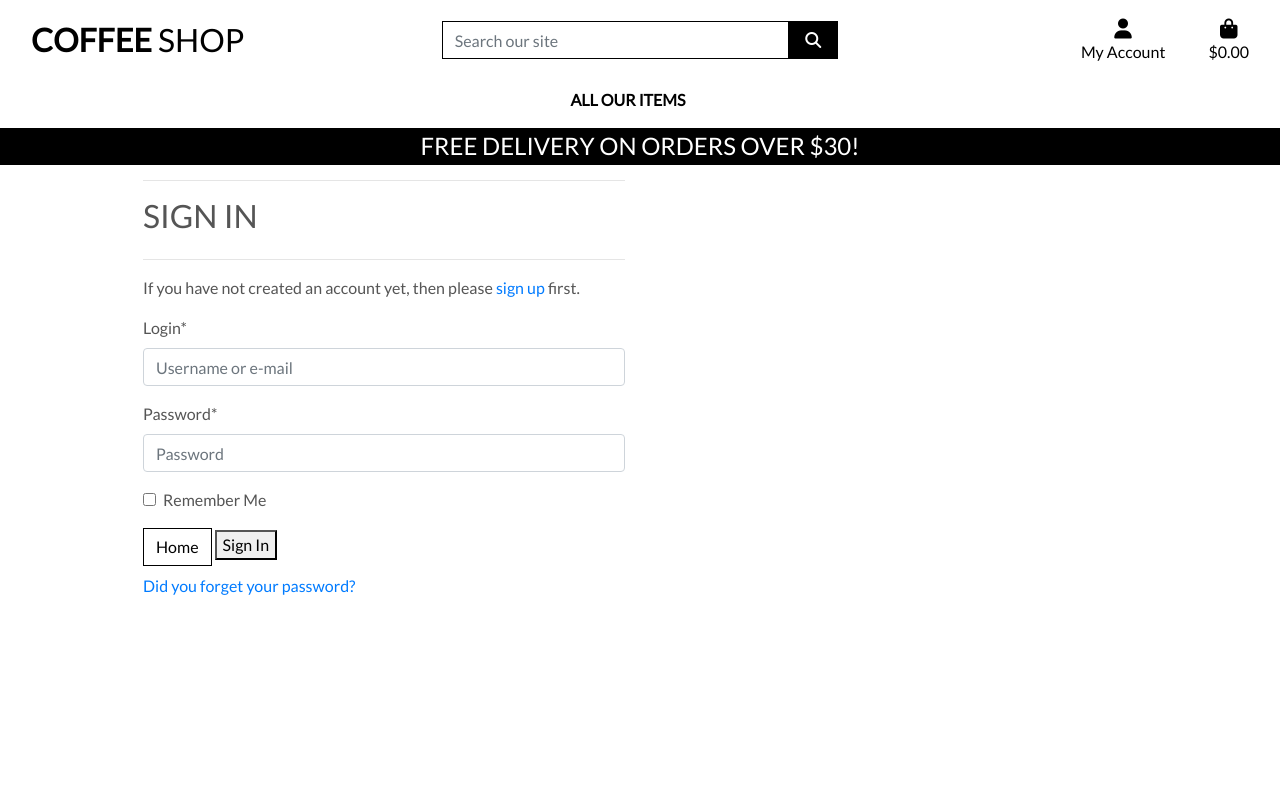
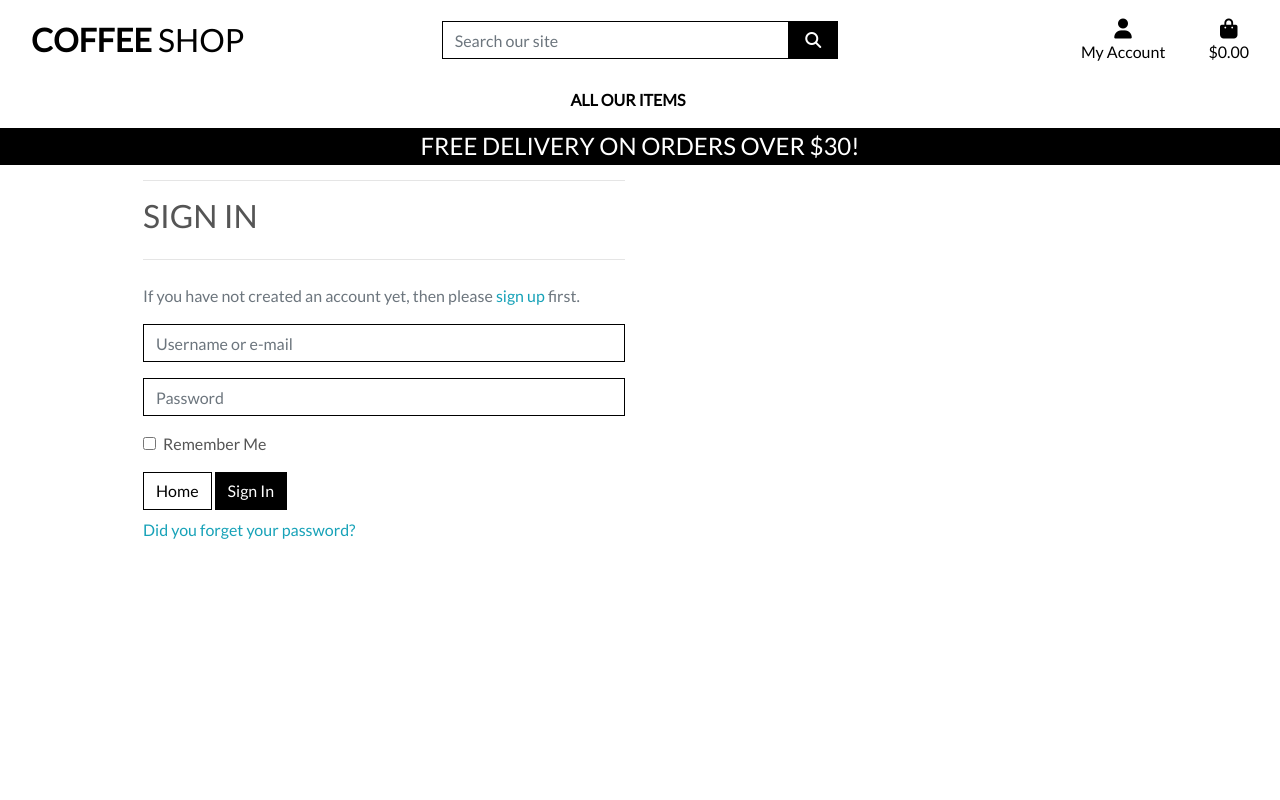
Before and after one commit to jessicafransson/coffee-shop, a Django app: page /accounts/login/ in a window 1280 px wide. Run offline with Django 3.2, Linux system fonts and the light colour scheme; some libraries are stand-ins or nearby versions.

Commit message:
#1 user registration setup

```diff
--- a/static/css/base.css
+++ b/static/css/base.css
@@ -102,6 +102,10 @@ a.category-badge > span badge:hover {
     cursor: pointer;
 }
 
+input[name='q']::placeholder {
+    color: #6c757d;
+}
+
 /* ------------------------------- Toasts messages */
 .message-container {
     position: fixed;
@@ -171,6 +175,61 @@ a.category-badge > span badge:hover {
     overflow-y: auto;
 }
 
+/* ---------------------------------------- Allauth */
+
+.allauth-form-inner-content p {
+    margin-top: 1.5rem; /* mt-4 */
+    color: #6c757d; /* secondary text */
+}
+
+.allauth-form-inner-content input {
+    border-color: #000;
+    border-radius: 0;
+}
+
+.allauth-form-inner-content label:not([for='id_remember']) {
+    display: none;
+}
+
+.allauth-form-inner-content input::placeholder {
+    color: #6c757d;
+}
+
+.allauth-form-inner-content button,
+.allauth-form-inner-content input[type='submit'] {
+	/* btn bootstrap */
+	display: inline-block;
+    font-weight: 400;
+    color: #fff;
+    text-align: center;
+    vertical-align: middle;
+    -webkit-user-select: none;
+    -moz-user-select: none;
+    -ms-user-select: none;
+    user-select: none;
+    background-color: #000;
+    border: 1px solid #000;
+    padding: .375rem .75rem;
+    font-size: 1rem;
+    line-height: 1.5;
+    border-radius: 0;
+
+    /* standard bootstrap btn transitions */
+    transition: color .15s ease-in-out,background-color .15s ease-in-out,border-color .15s ease-in-out,box-shadow .15s ease-in-out;
+}
+
+/* hover effect */
+.allauth-form-inner-content button:hover,
+.allauth-form-inner-content input[type='submit']:hover {
+	color: #fff;
+    background-color: #222;
+    border-color: #222;
+}
+
+.allauth-form-inner-content a {
+	color: #17a2b8; /* text-info */
+}
+
 /* ---------------------------------------- Media Queries */
 
 /* Slightly larger container on xl screens */
```
